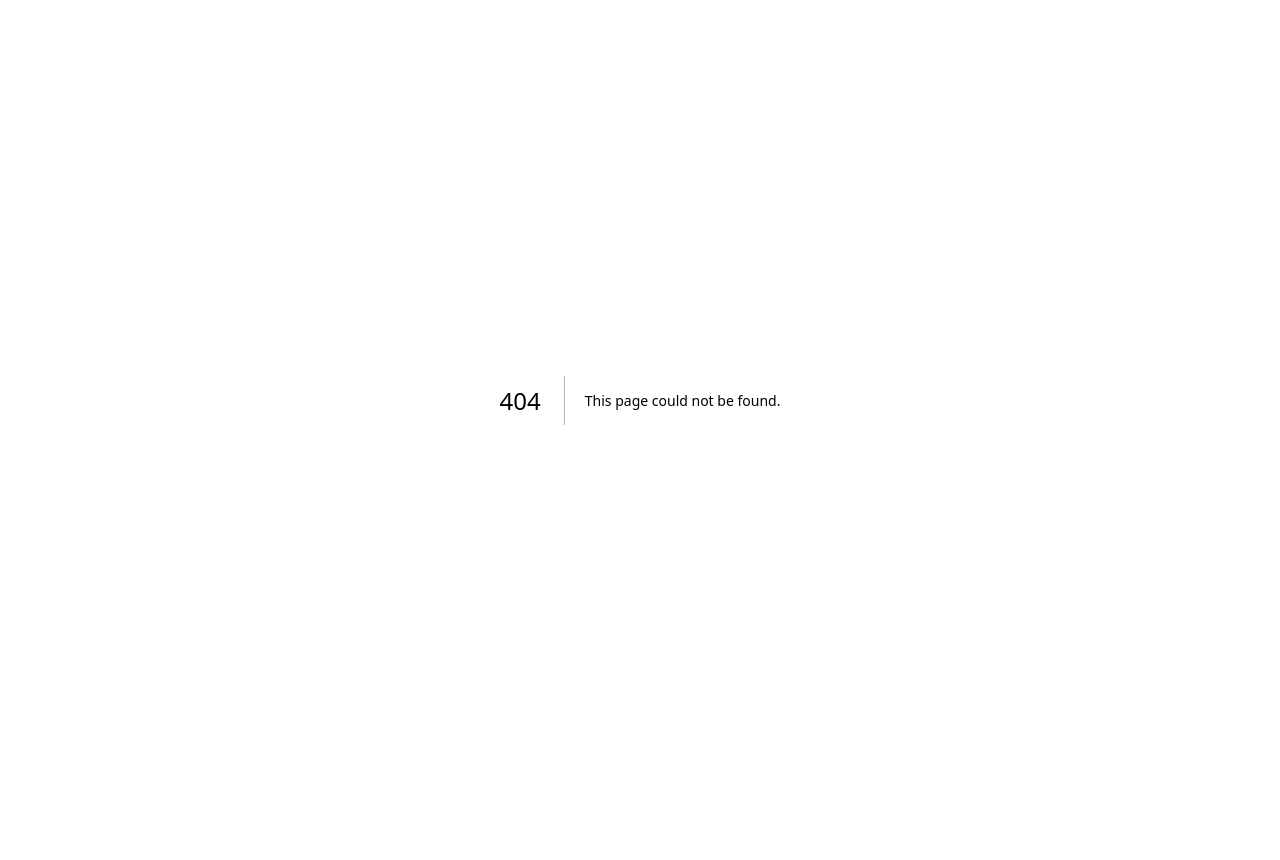
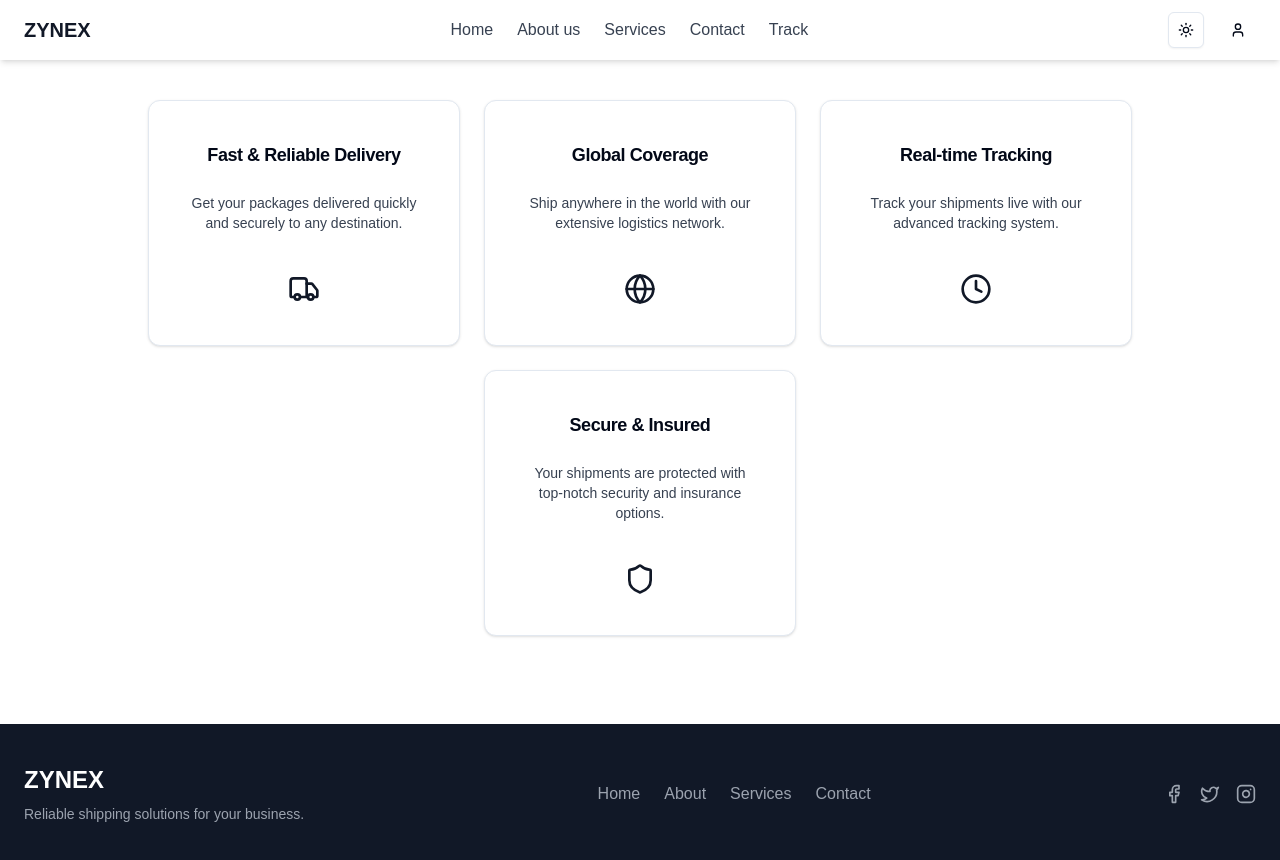
Before and after one commit to ZYNEXES/zynexfront, a Next.js app: page /about in a window 1280 px wide. Before the commit this address had no page. Shown: the top 860 px of the page. Before the commit the page ends 800 px from the top, so only its background shows below. Built offline with nearby package versions, Linux system fonts and the light colour scheme.

Commit message:
Added the about page

```diff
--- /dev/null
+++ b/src/app/about/layout.tsx
@@ -0,0 +1,47 @@
+import type { Metadata } from "next";
+import { Geist, Geist_Mono } from "next/font/google";
+import "../globals.css";
+import { ThemeProvider } from "@/components/theme-provider"
+import Navbar from '@/components/navbar';
+import Footer from '@/components/footer';
+
+
+const geistSans = Geist({
+  variable: "--font-geist-sans",
+  subsets: ["latin"],
+});
+
+const geistMono = Geist_Mono({
+  variable: "--font-geist-mono",
+  subsets: ["latin"],
+});
+
+export const metadata: Metadata = {
+  title: "ZYNEX",
+  description: "ZYNEX",
+};
+
+export default function RootLayout({
+  children,
+}: Readonly<{
+  children: React.ReactNode;
+}>) {
+  return (
+    <html lang="en">
+      <body
+        className={`${geistSans.variable} ${geistMono.variable} antialiased`}
+      >
+          <ThemeProvider
+            attribute="class"
+            defaultTheme="system"
+            enableSystem
+            disableTransitionOnChange
+          >
+            <Navbar />
+        {children}
+        <Footer />
+        </ThemeProvider>
+      </body>
+    </html>
+  );
+}
--- /dev/null
+++ b/src/app/about/page.tsx
@@ -0,0 +1,7 @@
+import AboutUs from "@/components/about/body";
+
+export default function AboutPage() {
+    return (
+       <AboutUs />
+    )
+}
--- /dev/null
+++ b/src/components/about/body.tsx
@@ -0,0 +1,52 @@
+'use client';
+import * as React from "react";
+import { Truck, Globe, Clock, Shield } from "lucide-react";
+import { Card, CardHeader, CardTitle, CardContent, CardFooter } from "@/components/ui/card";
+
+const about = [
+  {
+    icon: Truck,
+    title: "Fast & Reliable Delivery",
+    description: "Get your packages delivered quickly and securely to any destination.",
+  },
+  {
+    icon: Globe,
+    title: "Global Coverage",
+    description: "Ship anywhere in the world with our extensive logistics network.",
+  },
+  {
+    icon: Clock,
+    title: "Real-time Tracking",
+    description: "Track your shipments live with our advanced tracking system.",
+  },
+  {
+    icon: Shield,
+    title: "Secure & Insured",
+    description: "Your shipments are protected with top-notch security and insurance options.",
+  },
+];
+
+export default function AboutUs(): JSX.Element {
+  return (
+    <div className="flex flex-wrap justify-center gap-6 py-10 px-4">
+      {about.map((item, index) => {
+        const Icon = item.icon;
+        return (
+          <Card key={index} className="w-full sm:w-1/2 md:w-1/3 lg:w-1/4 p-4">
+            <CardHeader>
+              <CardTitle className="text-center text-lg font-bold">
+                {item.title}
+              </CardTitle>
+            </CardHeader>
+            <CardContent className="text-center text-sm text-gray-700">
+              {item.description}
+            </CardContent>
+            <CardFooter className="flex justify-center mt-4">
+              <Icon className="w-8 h-8 text-gray-900 dark:text-white" />
+            </CardFooter>
+          </Card>
+        );
+      })}
+    </div>
+  );
+}
--- a/src/components/navbar.tsx
+++ b/src/components/navbar.tsx
@@ -41,10 +41,11 @@ export default function Navbar() {
         </SheetHeader>
           {/* Mobile Navigation Menu */}
       <div className={`absolute top-16 left-0 w-full bg-white dark:bg-gray-900 shadow-md flex flex-col items-center py-4 space-y-4 transition-transform duration-300`}>
-        <Link href="#" className="text-gray-700 dark:text-gray-300 hover:text-black dark:hover:text-white" >Home</Link>
-        <Link href="#" className="text-gray-700 dark:text-gray-300 hover:text-black dark:hover:text-white" >About</Link>
+        <Link href="/" className="text-gray-700 dark:text-gray-300 hover:text-black dark:hover:text-white" >Home</Link>
+        <Link href="/about" className="text-gray-700 dark:text-gray-300 hover:text-black dark:hover:text-white" >About us</Link>
         <Link href="#" className="text-gray-700 dark:text-gray-300 hover:text-black dark:hover:text-white" >Services</Link>
         <Link href="#" className="text-gray-700 dark:text-gray-300 hover:text-black dark:hover:text-white" >Contact</Link>
+        <Link href="#" className="text-gray-700 dark:text-gray-300 hover:text-black dark:hover:text-white" >Track</Link>
       </div>
        <SheetFooter>
           hello
@@ -64,10 +65,11 @@ export default function Navbar() {
 
       {/* Desktop Navigation Links */}
       <div className="hidden md:flex items-center space-x-6">
-        <Link href="#" className="text-gray-700 dark:text-gray-300 hover:text-black dark:hover:text-white">Home</Link>
-        <Link href="#" className="text-gray-700 dark:text-gray-300 hover:text-black dark:hover:text-white">About</Link>
+        <Link href="/" className="text-gray-700 dark:text-gray-300 hover:text-black dark:hover:text-white">Home</Link>
+        <Link href="/about" className="text-gray-700 dark:text-gray-300 hover:text-black dark:hover:text-white">About us</Link>
         <Link href="#" className="text-gray-700 dark:text-gray-300 hover:text-black dark:hover:text-white">Services</Link>
         <Link href="#" className="text-gray-700 dark:text-gray-300 hover:text-black dark:hover:text-white">Contact</Link>
+        <Link href="#" className="text-gray-700 dark:text-gray-300 hover:text-black dark:hover:text-white">Track</Link>
       </div>
 
       {/* Right Controls */}
```
